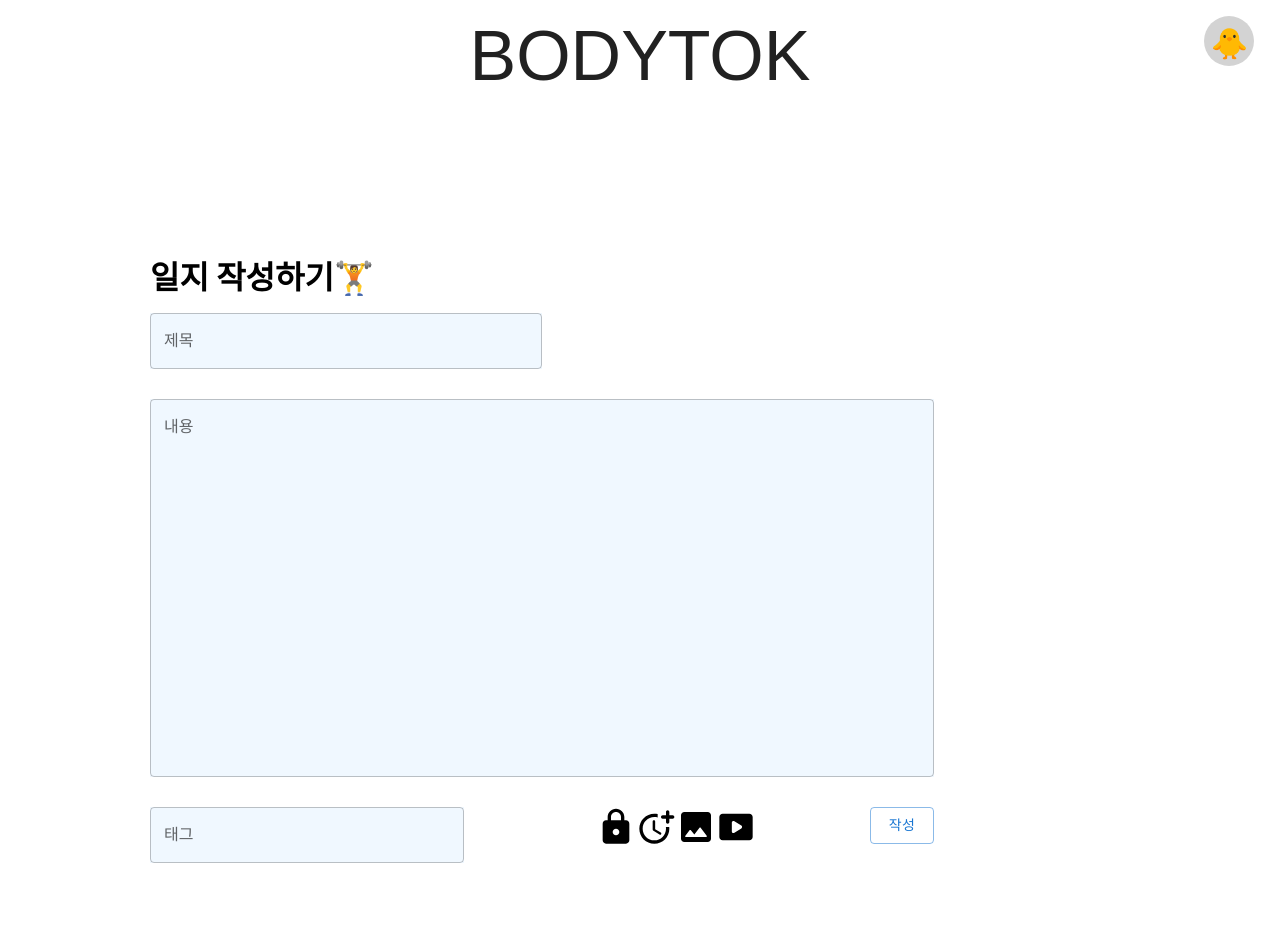
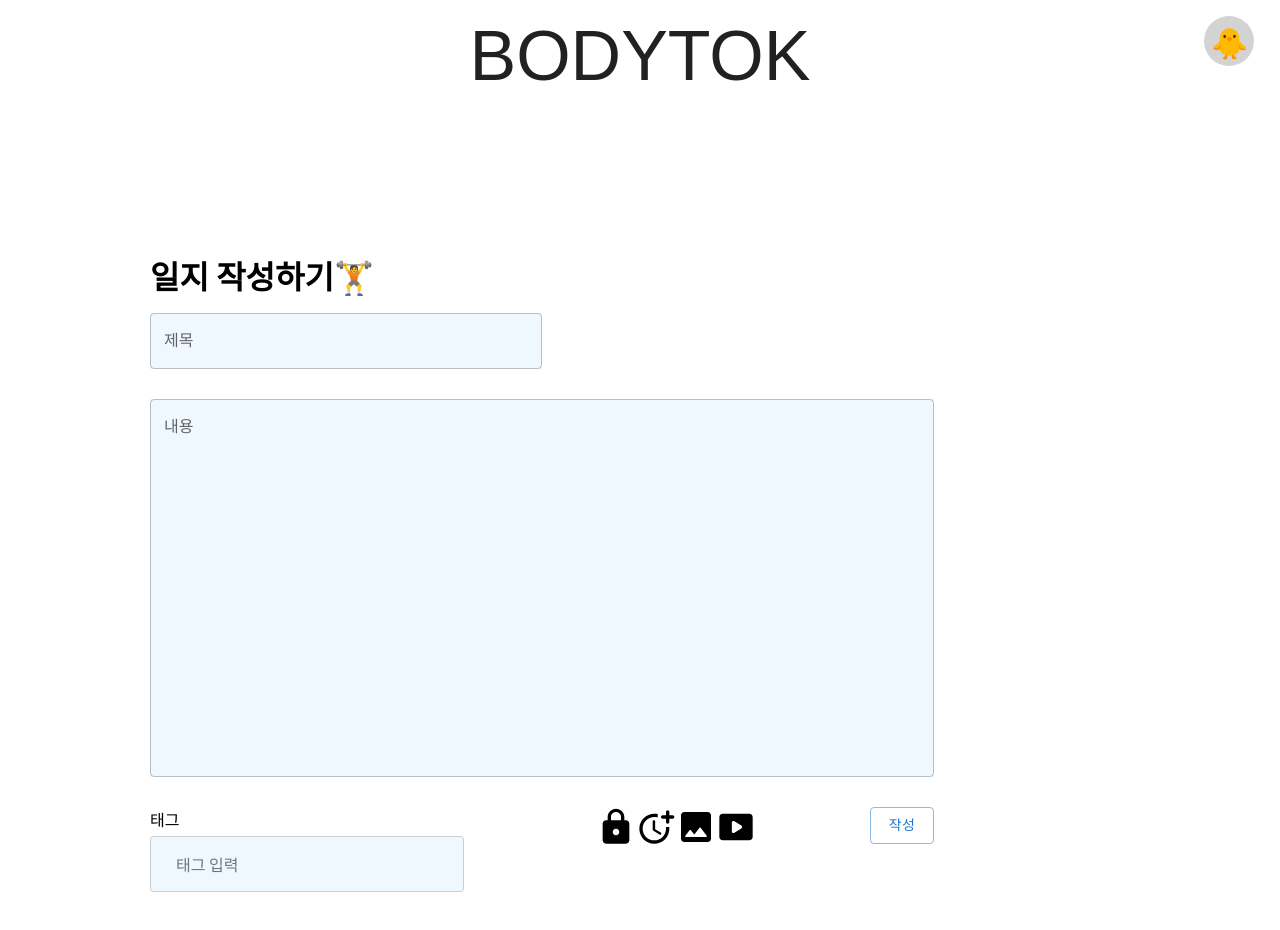
Before and after one commit to gajchaewon/health-diary-front, a React (Create React App) app: page /adddiary in a window 1280 px wide. Shown: the top 930 px of the page. Built offline with nearby package versions, Linux system fonts and the light colour scheme; the HTML template or start-up script is replaced by a standard one; a web font is replaced by a local one.

Commit message:
#3 - 해시태그 ui

```diff
--- /dev/null
+++ b/src/components/TagInput.jsx
@@ -0,0 +1,81 @@
+import React, { useState } from "react";
+import styled from "styled-components";
+import HighlightOffRoundedIcon from "@mui/icons-material/HighlightOffRounded";
+
+const Container = styled.div`
+  display: flex;
+  flex-direction: row;
+  flex-wrap: wrap;
+  padding: 15px;
+  margin-top: 5px;
+  border: 1px solid #ccc;
+  background-color: aliceblue;
+  border-radius: 0.2rem;
+`;
+
+const Tag = styled.div`
+  display: flex;
+  margin: 5px;
+  padding: 5px 10px;
+  border-radius: 1.5rem;
+  border: 0.3px solid #79affc;
+`;
+
+const DeleteButton = styled.button`
+  display: flex;
+  margin-left: 6px;
+  cursor: pointer;
+  border: none;
+  color: #007fff;
+  background-color: transparent;
+  align-self: center;
+  justify-self: center;
+`;
+
+const Input = styled.input`
+  flex: 1;
+  border: none;
+  outline: none;
+  background-color: transparent;
+  margin-left: 10px;
+  font-size: 16px;
+`;
+
+function TagInput() {
+  const [tags, setTags] = useState([]);
+  const [input, setInput] = useState("");
+
+  const handleKeyDown = (e) => {
+    if (e.key === "Enter" && input) {
+      setTags([...tags, input]);
+      setInput("");
+    } else if (e.key === "Backspace" && !input) {
+      setTags(tags.slice(0, tags.length - 1));
+    }
+  };
+
+  const handleDelete = (index) => {
+    setTags([...tags.slice(0, index), ...tags.slice(index + 1)]);
+  };
+
+  return (
+    <Container>
+      {tags.map((tag, index) => (
+        <Tag key={index}>
+          {tag}
+          <DeleteButton onClick={() => handleDelete(index)}>
+            <HighlightOffRoundedIcon sx={{ fontSize: 20 }} />
+          </DeleteButton>
+        </Tag>
+      ))}
+      <Input
+        value={input}
+        onChange={(e) => setInput(e.target.value)}
+        onKeyDown={handleKeyDown}
+        placeholder="태그 입력"
+      />
+    </Container>
+  );
+}
+
+export default TagInput;
--- a/src/pages/AddDiaryPage.jsx
+++ b/src/pages/AddDiaryPage.jsx
@@ -7,6 +7,8 @@ import SmartDisplayRoundedIcon from "@mui/icons-material/SmartDisplayRounded";
 import LockRoundedIcon from "@mui/icons-material/LockRounded";
 import LockOpenRoundedIcon from "@mui/icons-material/LockOpenRounded";
 import PhotoRoundedIcon from "@mui/icons-material/PhotoRounded";
+import TagInput from "../components/TagInput";
+
 const AddDiaryPage = () => {
   const [isPublic, setIsOpen] = useState(false);
   const onLockClicked = () => {
@@ -35,12 +37,14 @@ const AddDiaryPage = () => {
       </S.ContentWrapper>
       <S.TagnIconsContainer>
         <S.TagWrapper>
-          <TextField
+          {/* <TextField
             id="outlined-multiline-flexible"
             label="태그"
             color="grey"
             fullWidth
-          />
+          /> */}
+          태그
+          <TagInput />
         </S.TagWrapper>
         <S.IconsContainer>
           {isPublic ? (
--- a/src/pages/AddDiaryPage.styled.js
+++ b/src/pages/AddDiaryPage.styled.js
@@ -27,7 +27,6 @@ export const TagnIconsContainer = styled.div`
 `;
 
 export const TagWrapper = styled.div`
-  background-color: aliceblue;
   width: 40%;
 `;
 
```
